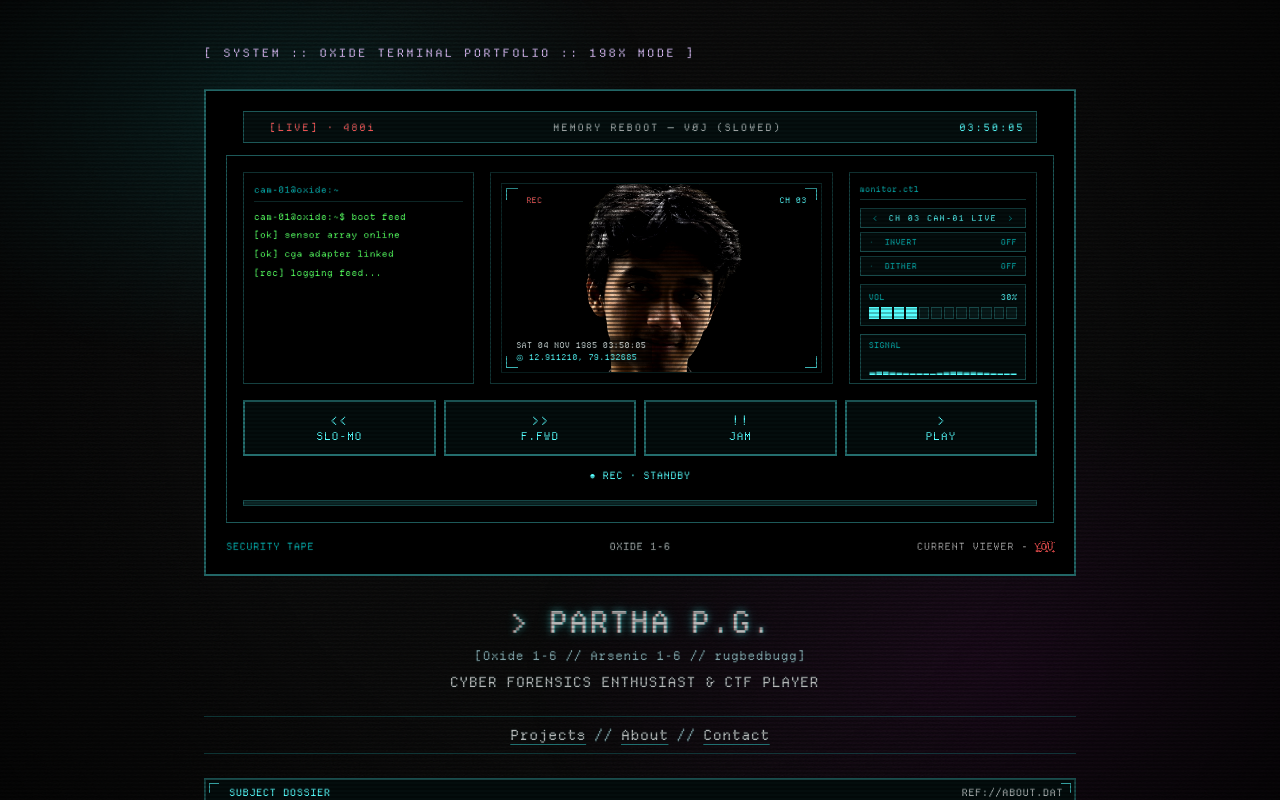
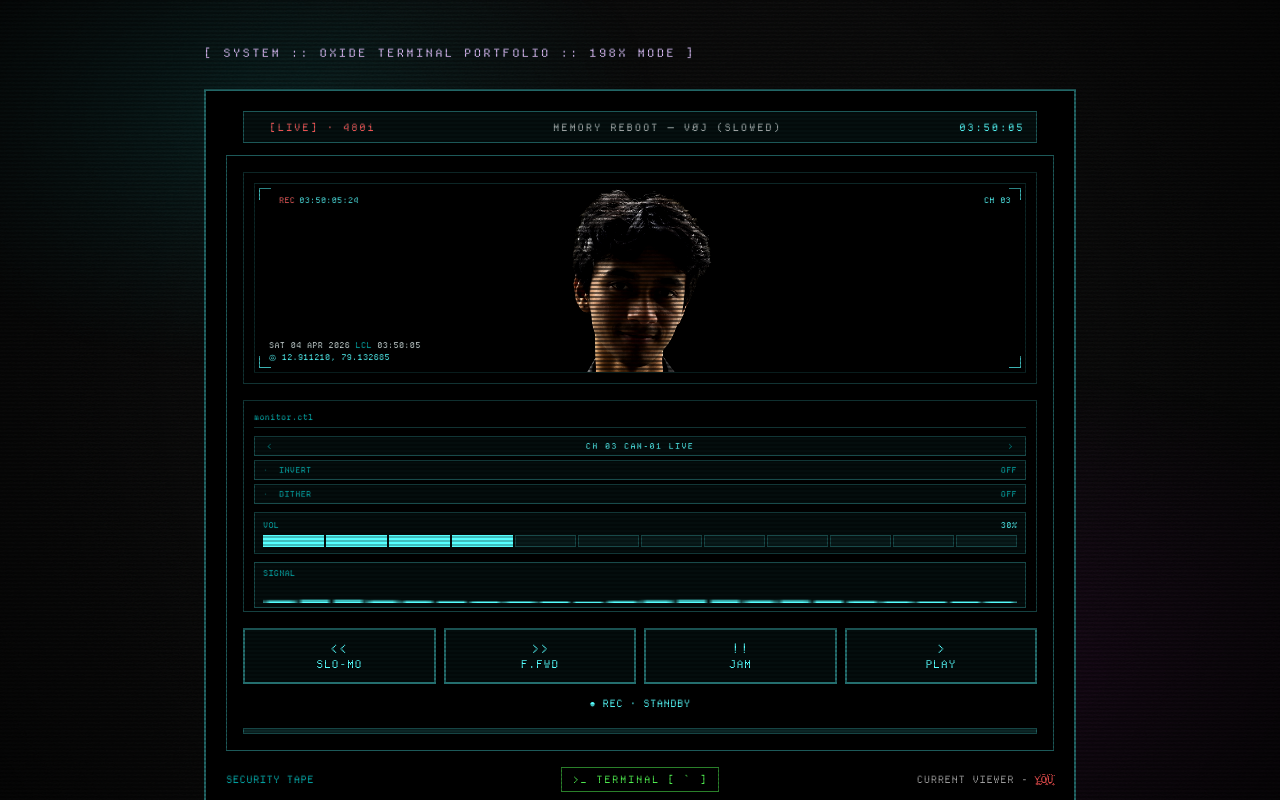
Before and after one commit to rugbedbugg/portfolio-website, a React (Vite) app: page / in a window 1280 px wide. Shown: the top 800 px of the page. Built offline with nearby package versions, Linux system fonts and the light colour scheme; the HTML template or start-up script is replaced by a standard one.

Commit message:
[Feat]: Add idle patrol, SMPTE timecode, viewer trace and live feed date

```diff
--- a/src/components/AsciiArt.tsx
+++ b/src/components/AsciiArt.tsx
@@ -1,5 +1,7 @@
 import { motion, useReducedMotion } from "framer-motion";
 import { useEffect, useMemo, useRef, useState } from "react";
+import { detectViewer, type Viewer } from "@/lib/viewer";
+import { recordVisit, relTime } from "@/lib/trace";
 
 // Portrait sources: real photo (RAW) by default, CGA-dithered via the DITHER toggle.
 const AVATAR_CGA = "/avatar-cga.png";
@@ -28,7 +30,14 @@ const CH_STATUS: Record<number, string> = {
   4: "SUBJECT FILE",
   5: "VIEWER FILE",
 };
-const DATE_LABEL = "SAT 04 NOV 1985";
+// Live "tape" date, e.g. THU 23 JUL 2026 — everything on the feed reads live.
+const WEEKDAYS = ["SUN", "MON", "TUE", "WED", "THU", "FRI", "SAT"];
+const MONTHS = [
+  "JAN", "FEB", "MAR", "APR", "MAY", "JUN",
+  "JUL", "AUG", "SEP", "OCT", "NOV", "DEC",
+];
+const fmtDate = (d: Date) =>
+  `${WEEKDAYS[d.getDay()]} ${String(d.getDate()).padStart(2, "0")} ${MONTHS[d.getMonth()]} ${d.getFullYear()}`;
 // Surveillance geo-tag for the camera HUD / subject dossier
 const GPS_DECIMAL = "12.911210, 79.132685";
 const GPS_DMS = "12°54'40\"N 79°07'57\"E";
@@ -47,57 +56,32 @@ const COLOR_BARS = [
   "#5555FF",
 ];
 
-// Real, client-side readout of whoever is watching — powers the "CURRENT VIEWER" trace.
-type Viewer = {
-  node: string;
-  display: string;
-  view: string;
-  tz: string;
-  locale: string;
-  cores: string;
-};
-
-const detectViewer = (): Viewer => {
-  const ua = navigator.userAgent;
-  const os = /Windows/.test(ua)
-    ? "WINDOWS"
-    : /Mac OS X/.test(ua)
-      ? "MACOS"
-      : /Android/.test(ua)
-        ? "ANDROID"
-        : /(iPhone|iPad|iPod)/.test(ua)
-          ? "IOS"
-          : /Linux/.test(ua)
-            ? "LINUX"
-            : "UNKNOWN";
-  const browser = /Edg\//.test(ua)
-    ? "EDGE"
-    : /OPR\//.test(ua)
-      ? "OPERA"
-      : /Firefox\//.test(ua)
-        ? "FIREFOX"
-        : /Chrome\//.test(ua)
-          ? "CHROME"
-          : /Safari\//.test(ua)
-            ? "SAFARI"
-            : "UNKNOWN";
-  const dpr = window.devicePixelRatio || 1;
-  return {
-    node: `${browser} / ${os}`,
-    display: `${window.screen.width}×${window.screen.height}${dpr !== 1 ? ` @${dpr}x` : ""}`,
-    view: `${window.innerWidth}×${window.innerHeight}`,
-    tz: Intl.DateTimeFormat().resolvedOptions().timeZone || "??",
-    locale: navigator.language || "??",
-    cores: navigator.hardwareConcurrency
-      ? `${navigator.hardwareConcurrency} CORES`
-      : "N/A",
-  };
-};
-
 const fmtClock = (d: Date) =>
   [d.getHours(), d.getMinutes(), d.getSeconds()]
     .map((n) => String(n).padStart(2, "0"))
     .join(":");
+
+// Running SMPTE tape timecode (HH:MM:SS:FF @ 30fps). Isolated in its own
+// component so the ~30/s tick doesn't re-render the whole feed.
+const Timecode = ({ reduced }: { reduced: boolean }) => {
+  const smpte = () => {
+    const d = new Date();
+    const ff = Math.min(29, Math.floor((d.getMilliseconds() / 1000) * 30));
+    return [d.getHours(), d.getMinutes(), d.getSeconds(), ff]
+      .map((n) => String(n).padStart(2, "0"))
+      .join(":");
+  };
+  const [tc, setTc] = useState(() => smpte());
+  useEffect(() => {
+    if (reduced) {
+      setTc(smpte().slice(0, 8) + ":00");
+      return;
+    }
+    const id = window.setInterval(() => setTc(smpte()), 1000 / 30);
+    return () => window.clearInterval(id);
+  }, [reduced]);
+  return <span className="tabular-nums">{tc}</span>;
+};
 
 // combining marks used to "corrupt" text (Zalgo)
 const GLITCH_UP = [
@@ -211,6 +195,27 @@ const AsciiArt = () => {
       );
     window.addEventListener("resize", onResize);
     return () => window.removeEventListener("resize", onResize);
+  }, []);
+
+  // Local visit trace ("we see you"): recorded once, shared with the footer.
+  const [trace] = useState(() => recordVisit());
+
+  // Idle patrol: after 20s of no interaction the feed goes to "resuming patrol".
+  const [idle, setIdle] = useState(false);
+  useEffect(() => {
+    let t = 0;
+    const reset = () => {
+      setIdle(false);
+      window.clearTimeout(t);
+      t = window.setTimeout(() => setIdle(true), 20000);
+    };
+    const events = ["mousemove", "mousedown", "keydown", "touchstart", "scroll", "wheel"];
+    events.forEach((e) => window.addEventListener(e, reset, { passive: true }));
+    reset();
+    return () => {
+      window.clearTimeout(t);
+      events.forEach((e) => window.removeEventListener(e, reset));
+    };
   }, []);
 
   // Spectrum meter: real audio bars when playing, idle shimmer otherwise.
@@ -483,9 +488,9 @@ const AsciiArt = () => {
         </div>
 
         <div className="relative border border-cga-bcyan/35 bg-cga-black px-4 py-4">
-          <div className="grid grid-cols-1 items-stretch gap-3 sm:gap-4 lg:grid-cols-[minmax(220px,1.35fr)_minmax(280px,2fr)_minmax(180px,1.1fr)]">
-            {/* left: system log */}
-            <div className="flex h-[212px] min-w-0 flex-col overflow-hidden border border-cga-bcyan/25 bg-cga-black p-2.5 lg:min-w-[220px]">
+          <div className="grid grid-cols-1 items-stretch gap-3 sm:gap-4">
+            {/* system log — hidden in the fixed split panel (md+) to save height, shown on the mobile scroll */}
+            <div className="flex h-[212px] min-w-0 flex-col overflow-hidden border border-cga-bcyan/25 bg-cga-black p-2.5 md:hidden lg:min-w-[220px]">
               <div className="mono-command mb-2 border-b border-cga-bcyan/20 pb-1 text-[9px] text-cga-cyan">
                 cam-01@oxide:~
               </div>
@@ -514,7 +519,7 @@ const AsciiArt = () => {
                   <img
                     src={dither ? AVATAR_CGA : AVATAR_RAW}
                     alt="Partha Pratim Gogoi profile"
-                    className="h-full w-full object-contain md:object-cover"
+                    className="h-full w-full object-contain"
                     style={{
                       objectPosition: "50% 50%",
                       filter: feedFilter,
@@ -568,6 +573,12 @@ const AsciiArt = () => {
                     <div>VIEW   : {viewer?.view ?? "..."}</div>
                     <div>TZ     : {viewer?.tz ?? "..."}</div>
                     <div>LOCALE : {viewer?.locale ?? "..."}</div>
+                    <div>
+                      SEEN   :{" "}
+                      {trace.isNew
+                        ? "FIRST CONTACT"
+                        : `${trace.visits}× · LAST ${relTime(trace.lastSeen)}`}
+                    </div>
                   </div>
                 )}
 
@@ -605,6 +616,32 @@ const AsciiArt = () => {
                 {/* vignette */}
                 <div className="pointer-events-none absolute inset-0 bg-[radial-gradient(circle,transparent_42%,rgba(0,0,0,0.6)_100%)]" />
 
+                {/* idle patrol: no interaction for a while → feed disengages */}
+                {idle && !noticeText && !jamming && (
+                  <div className="pointer-events-none absolute inset-0 z-10">
+                    <div className="absolute inset-0 flex opacity-25">
+                      {COLOR_BARS.map((c) => (
+                        <div key={c} className="h-full flex-1" style={{ background: c }} />
+                      ))}
+                    </div>
+                    <div className="absolute inset-0 bg-cga-black/55" />
+                    {!prefersReducedMotion && (
+                      <div
+                        className="absolute left-0 h-[14px] w-full bg-cga-bcyan/20 blur-[1px] mix-blend-overlay"
+                        style={{ animation: "tracking-roll 2.4s linear infinite" }}
+                      />
+                    )}
+                    <div className="mono-command absolute inset-0 flex flex-col items-center justify-center gap-1 text-center">
+                      <span className="text-[11px] tracking-[0.28em] text-cga-bcyan animate-blink">
+                        SUBJECT DISENGAGED
+                      </span>
+                      <span className="text-[8px] tracking-[0.2em] text-cga-gray">
+                        RESUMING PATROL · MOVE TO RE-ACQUIRE
+                      </span>
+                    </div>
+                  </div>
+                )}
+
                 {/* HUD: corner brackets */}
                 {cornerClasses.map((c) => (
                   <div
@@ -617,6 +654,9 @@ const AsciiArt = () => {
                   <div className="mono-command pointer-events-none absolute left-2 top-2 flex items-center gap-1 rounded-[1px] bg-cga-black/60 px-1.5 py-0.5 text-[8px] text-cga-bred">
                     <span className="inline-block h-1.5 w-1.5 bg-cga-bred animate-blink" />
                     REC
+                    <span className="text-cga-bcyan/90">
+                      <Timecode reduced={!!prefersReducedMotion} />
+                    </span>
                   </div>
                 )}
                 <div className="mono-command pointer-events-none absolute right-2 top-2 rounded-[1px] bg-cga-black/60 px-1.5 py-0.5 text-[8px] tracking-[0.18em] text-cga-bcyan">
@@ -625,7 +665,7 @@ const AsciiArt = () => {
                 {!teletext && (
                   <div className="mono-command pointer-events-none absolute bottom-2 left-2 flex flex-col gap-0.5 rounded-[1px] bg-cga-black/60 px-1.5 py-0.5 text-[8px] tabular-nums leading-tight">
                     <span className="text-cga-white/85">
-                      {DATE_LABEL} {clock}
+                      {fmtDate(new Date())} <span className="text-cga-cyan">LCL</span> {clock}
                     </span>
                     <span className="text-cga-bcyan">◎ {GPS_DECIMAL}</span>
                   </div>
@@ -785,7 +825,14 @@ const AsciiArt = () => {
         {/* footer */}
         <div className="mono-command relative z-20 mt-4 flex flex-col items-center gap-1.5 text-[10px] tracking-[0.18em] text-cga-cyan sm:grid sm:grid-cols-3 sm:items-center sm:gap-2">
           <span className="text-center sm:text-left">SECURITY TAPE</span>
-          <span className="text-center text-cga-gray">OXIDE 1-6</span>
+          <button
+            type="button"
+            onClick={() => window.dispatchEvent(new Event("oxide:terminal"))}
+            aria-label="Open terminal"
+            className="mx-auto border border-cga-bgreen/50 bg-cga-black/80 px-2.5 py-1 text-[10px] tracking-[0.16em] text-cga-bgreen transition-colors hover:border-cga-bgreen hover:bg-cga-bgreen/10 hover:text-cga-white"
+          >
+            {">_ TERMINAL  [ ` ]"}
+          </button>
           <button
             type="button"
             onClick={() => {
```
